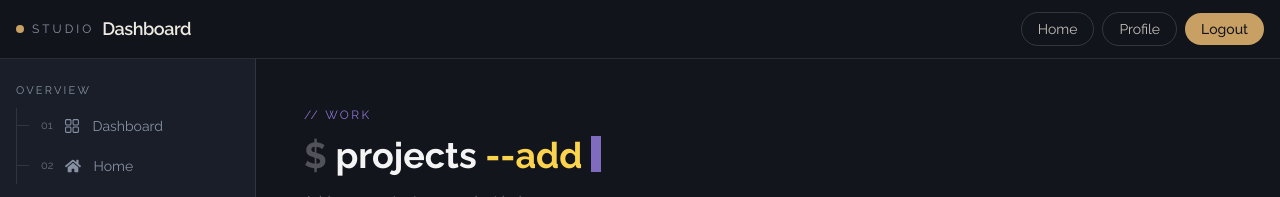
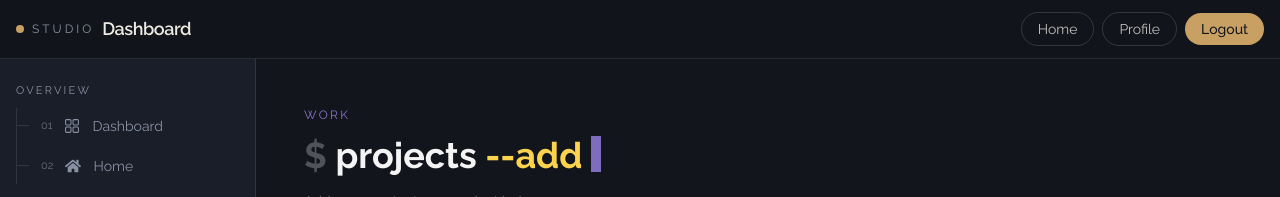
Before and after one commit to Rana16468/my_portfolio, a React (Create React App) app: page /dashboard/addproject in a window 1280 px wide. Shown: the top 197 px of the page. Built offline with nearby package versions, Linux system fonts and the light colour scheme; sample sign-in values are in the browser's storage.

Commit message:
is perfectely work

```diff
--- a/src/components/github/MyGitHub.jsx
+++ b/src/components/github/MyGitHub.jsx
@@ -5,7 +5,7 @@ import GitHubProfile from "./GitHubProfile";
 const MyGitHub = () => {
   return (
     <>
-      {/* <div name="my-github">{<GitHubProfile /> }</div> */}
+      <div name="my-github">{<GitHubProfile /> }</div>
     </>
   );
 };
--- a/src/page/Dashboard/AddProjects.jsx
+++ b/src/page/Dashboard/AddProjects.jsx
@@ -26,7 +26,7 @@ const AddProjects = () => {
             {/* terminal-style heading */}
             <div className="mb-10">
               <p className="font-mono text-xs tracking-[0.2em] uppercase text-violet-400/80 mb-3">
-                // work
+                 work
               </p>
               <h2 className="font-mono text-3xl sm:text-4xl font-bold text-zinc-100">
                 <span className="text-zinc-600">$</span> projects{" "}
```
Also changed, not shown: 1 other file (tests, documents, lock files or other folders).
